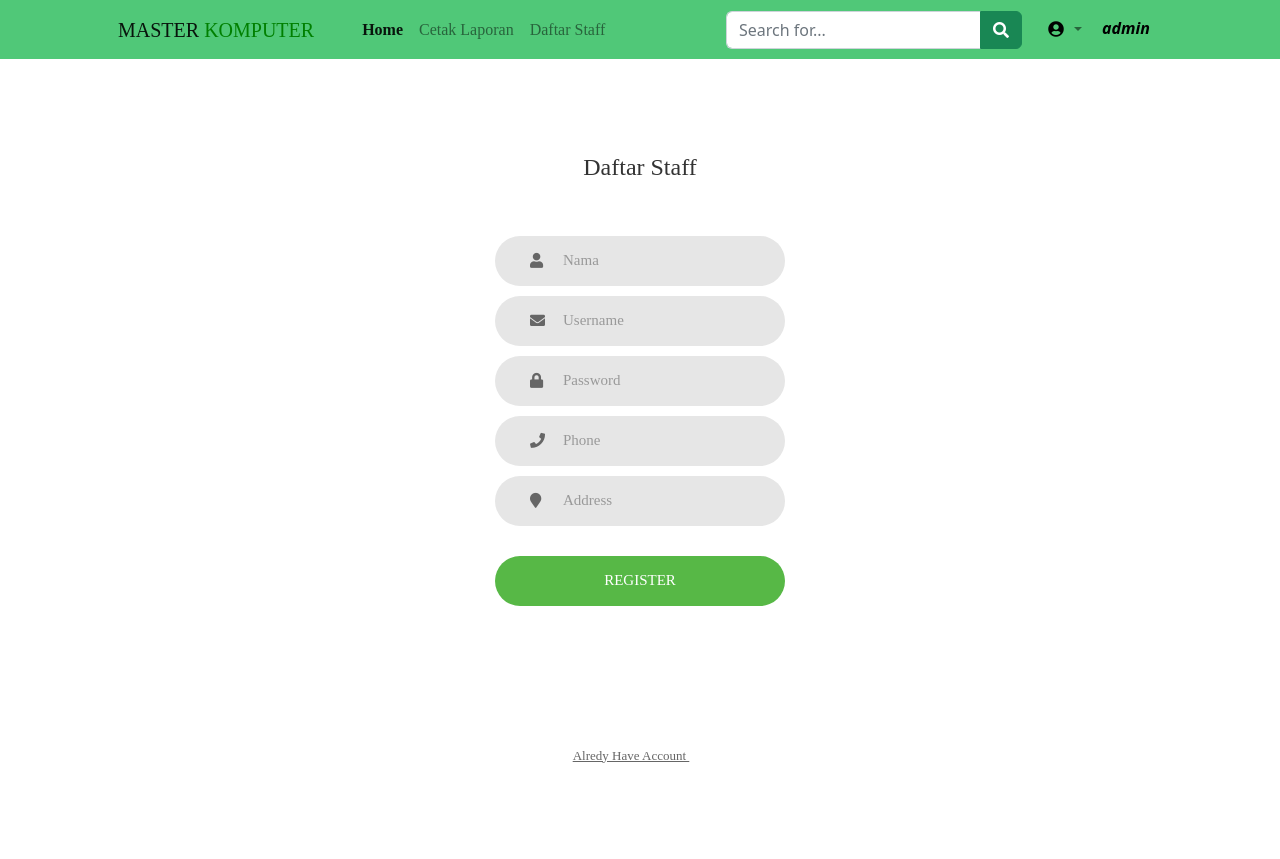
After one commit to SuryoNgr/KKP, a PHP site: page /owner/regisADM.php in a window 1280 px wide. The commit adds this page. Run offline with PHP 8.4, Linux system fonts and the light colour scheme; a user stored in the database is signed in; some libraries are stand-ins or nearby versions; some web fonts are replaced.

Commit message:
Add files via upload

```diff
--- a/owner/halaman_owner.php
+++ b/owner/halaman_owner.php
@@ -29,7 +29,7 @@
 
     </head>
     <body class="d-flex flex-column min-vh-100" style="height: 100%">
-       <?php include 'navbarADM.php' ?>
+       <?php include 'navbarOWN.php' ?>
 
 <section class="py-5">
 <?php
--- /dev/null
+++ b/owner/navbarOWN.php
@@ -0,0 +1,55 @@
+<!DOCTYPE html>
+<html>
+<head>
+    <title></title>
+</head>
+<body>
+ <!-- Navigation-->
+        <nav class="navbar navbar-expand-lg navbar-light" style="background-color: #50C878">
+            <div class="container px-4 px-lg-5">
+                <a class="navbar-brand" href="halaman_owner.php">MASTER <span style="color:#008000">KOMPUTER</span></a>
+                <button class="navbar-toggler" type="button" data-bs-toggle="collapse" data-bs-target="#navbarSupportedContent" aria-controls="navbarSupportedContent" aria-expanded="false" aria-label="Toggle navigation"><span class="navbar-toggler-icon"></span></button>
+                <div class="collapse navbar-collapse" id="navbarSupportedContent">
+                    <ul class="navbar-nav me-auto mb-2 mb-lg-0 ms-lg-4">
+                        <li class="nav-item"><b><a class="nav-link active" aria-current="page" href="halaman_owner.php">Home</a></b></li>
+                        <li class="nav-item"><a class="nav-link" href="laporan.php">Cetak Laporan</a></li>
+                        <li class="nav-item"><a class="nav-link" href="regisADM.php">Daftar Staff</a></li>
+                    </ul>
+
+                   </div>
+                    <!-- Navbar Search -->
+      <form action="halaman_admin.php" class="d-none d-md-inline-block form-inline ml-auto mr-0 mr-md-3 my-2 my-md-0">
+        <div class="input-group">
+          <input type="text" name="cari" class="form-control border-right-0" placeholder="Search for..." aria-label="Search" aria-describedby="basic-addon2" autocomplete="off">
+          <span class="input-group-addon bg-white border-left-0"></span>
+          <button class="btn btn-success" type="button" ><i class="fas fa-search"></i></button>
+        </div>
+      </form>
+                    <form class="d-flex">
+                        <ul class="navbar-nav ml-auto ml-md-0">
+                            <li class="nav-item dropdown no-arrow">
+                                <a class="nav-link dropdown-toggle" href="#" id="userDropdown" role="button" data-toggle="dropdown" aria-haspopup="true" aria-expanded="false">
+                                 <b class="fas fa-user-circle fa-fw" style="color : black;"></b>
+                                </a>
+                                <div class="dropdown-menu dropdown-menu-right" aria-labelledby="userDropdown">
+
+                                <a class="dropdown-item" href="../logout.php" data-toggle="modal" data-target="#logoutModal">Logout</a>
+
+                                </div>
+                            </li>
+                            <li class="nav-item no-arrow mx-1">
+                                <i class="nav-link " href="#" id="username">
+                                    <b class="" style="color : black;"><?php echo $_SESSION['username'];  ?></b>
+                                </i >
+                            </li>
+                        </ul>
+                    </form>
+
+                </div>
+
+            </div>
+
+        </nav>
+
+</body>
+</html>
--- /dev/null
+++ b/owner/regisAdm.php
@@ -0,0 +1,141 @@
+<?php require_once("../koneksi.php");
+    if (!isset($_SESSION)) {
+        session_start();
+
+
+  if($_SESSION['level']==""){
+    header("location:../login.php?pesan=gagal");
+  }
+    }
+
+
+    ?>
+<!DOCTYPE html>
+<html lang="en">
+<head>
+	<title>MASTER KOMPUTER</title>
+	<meta charset="UTF-8">
+	<meta name="viewport" content="width=device-width, initial-scale=1">
+<!--===============================================================================================-->
+	<link rel="icon" type="assets/image/png" href="assets/images/icons/logo.ico"/>
+<!--===============================================================================================-->
+	<link rel="stylesheet" type="text/css" href="vendor/bootstrap/css/bootstrap.min.css">
+<!--===============================================================================================-->
+	<link rel="stylesheet" type="text/css" href="fonts/font-awesome-4.7.0/css/font-awesome.min.css">
+	<link href="../assets/vendor/fontawesome-free/css/all.css" rel="stylesheet" type="text/css">
+<!--===============================================================================================-->
+	<link rel="stylesheet" type="text/css" href="vendor/animate/animate.css">
+<!--===============================================================================================-->
+	<link rel="stylesheet" type="text/css" href="vendor/css-hamburgers/hamburgers.min.css">
+<!--===============================================================================================-->
+	<link rel="stylesheet" type="text/css" href="vendor/select2/select2.min.css">
+<!--===============================================================================================-->
+	<link rel="stylesheet" type="text/css" href="assets/css/util.css">
+	<link rel="stylesheet" type="text/css" href="../assets/css/main.css">
+	<link href="../assets/css/ADMmain.css" rel="stylesheet" />
+<!--===============================================================================================-->
+<style>
+		.container-login100 {
+			background-color: white;
+		}
+	</style>
+</head>
+<body><?php include 'navbarOWN.php' ?>
+
+	<?php
+
+		if(isset($_GET['pesan'])){
+			if($_GET['pesan']=="gagal"){
+			echo "<div class='alert'>Register Gagal !</div>";
+		}
+	}
+	?>
+
+	<div class="limiter">
+		<div class="container-login100">
+
+
+				<form class="login100-form validate-form" action="prosesregisADM.php" method="post">
+					<span class="login100-form-title">
+						Daftar Staff
+					</span>
+
+					<div class="wrap-input100 validate-input" >
+						<input type="text" name="nama" class="input100" placeholder="Nama" required="required">
+						<span class="focus-input100"></span>
+						<span class="symbol-input100">
+							<i class="fa fa-user" aria-hidden="true"></i>
+						</span>
+					</div>
+
+					<div class="wrap-input100 validate-input" >
+						<input type="text" name="username" class="input100" placeholder="Username" required="required">
+						<span class="focus-input100"></span>
+						<span class="symbol-input100">
+							<i class="fa fa-envelope" aria-hidden="true"></i>
+						</span>
+					</div>
+
+					<div class="wrap-input100 validate-input" data-validate="Password is required">
+						<input type="password" name="password" class="input100" placeholder="Password" required="required">
+						<span class="focus-input100"></span>
+						<span class="symbol-input100">
+							<i class="fa fa-lock" aria-hidden="true"></i>
+						</span>
+					</div>
+
+					<div class="wrap-input100 validate-input">
+						<input type="text" name="phone" class="input100" placeholder="Phone" required="required">
+						<span class="focus-input100"></span>
+						<span class="symbol-input100">
+							<i class="fa fa-phone" aria-hidden="true"></i>
+						</span>
+					</div>
+
+					<div class="wrap-input100 validate-input">
+						<input type="text" name="address" class="input100" placeholder="Address" required="required">
+						<span class="focus-input100"></span>
+						<span class="symbol-input100">
+							<i class="fa fa-map-marker" aria-hidden="true"></i>
+						</span>
+					</div>
+
+					<div class="container-login100-form-btn">
+						<button type="submit" name="submit" class="login100-form-btn">
+							Register
+						</button>
+					</div>
+
+					<div class="text-center p-t-136">
+						<a class="txt2" href="halaman_owner.php">
+							Alredy Have Account
+							<i class="fa fa-long-arrow-right m-l-5" aria-hidden="true"></i>
+						</a>
+					</div>
+				</form>
+			</div>
+		</div>
+	</div>
+
+
+
+
+<!--===============================================================================================-->
+	<script src="vendor/jquery/jquery-3.2.1.min.js"></script>
+<!--===============================================================================================-->
+	<script src="vendor/bootstrap/js/popper.js"></script>
+	<script src="vendor/bootstrap/js/bootstrap.min.js"></script>
+<!--===============================================================================================-->
+	<script src="vendor/select2/select2.min.js"></script>
+<!--===============================================================================================-->
+	<script src="vendor/tilt/tilt.jquery.min.js"></script>
+	<script >
+		$('.js-tilt').tilt({
+			scale: 1.1
+		})
+	</script>
+<!--===============================================================================================-->
+	<script src="assets/js/main.js"></script>
+
+</body>
+</html>
```
Also changed, not shown: owner/prosesregisADM.php (added, +24 -0 lines).
